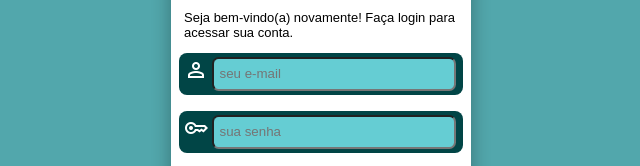
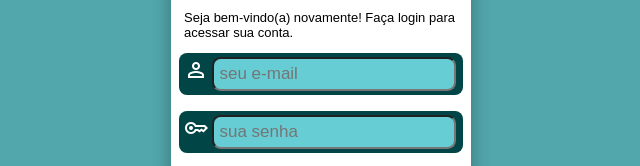
Before and after one commit to pedroaraujo07/projeto-login, a plain HTML site: page index.html in a window 1280 px wide. Shown: the part 383-549 px from the top of the page, 319-959 px from the left. Drawn offline with nearby package versions, Linux system fonts and the light colour scheme.

Commit message:
Input font-size 17px

```diff
--- a/styles/style.css
+++ b/styles/style.css
@@ -66,8 +66,9 @@ div .input1 {
     height: 20px;
     width: 230px;
     position: relative;
-    bottom: 4px;
+    bottom: 3px;
     padding: 5px;
+    font-size: 17px;
 }
 
 div .box2 {
```
